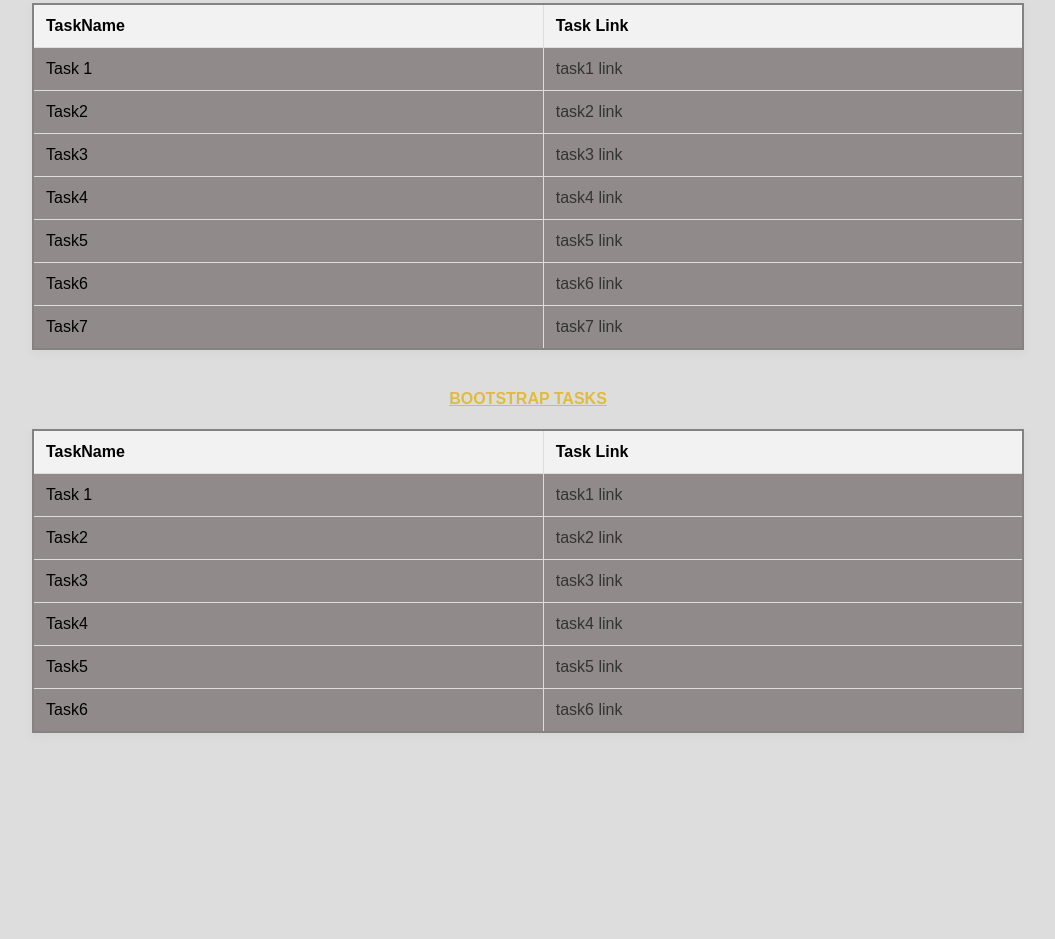
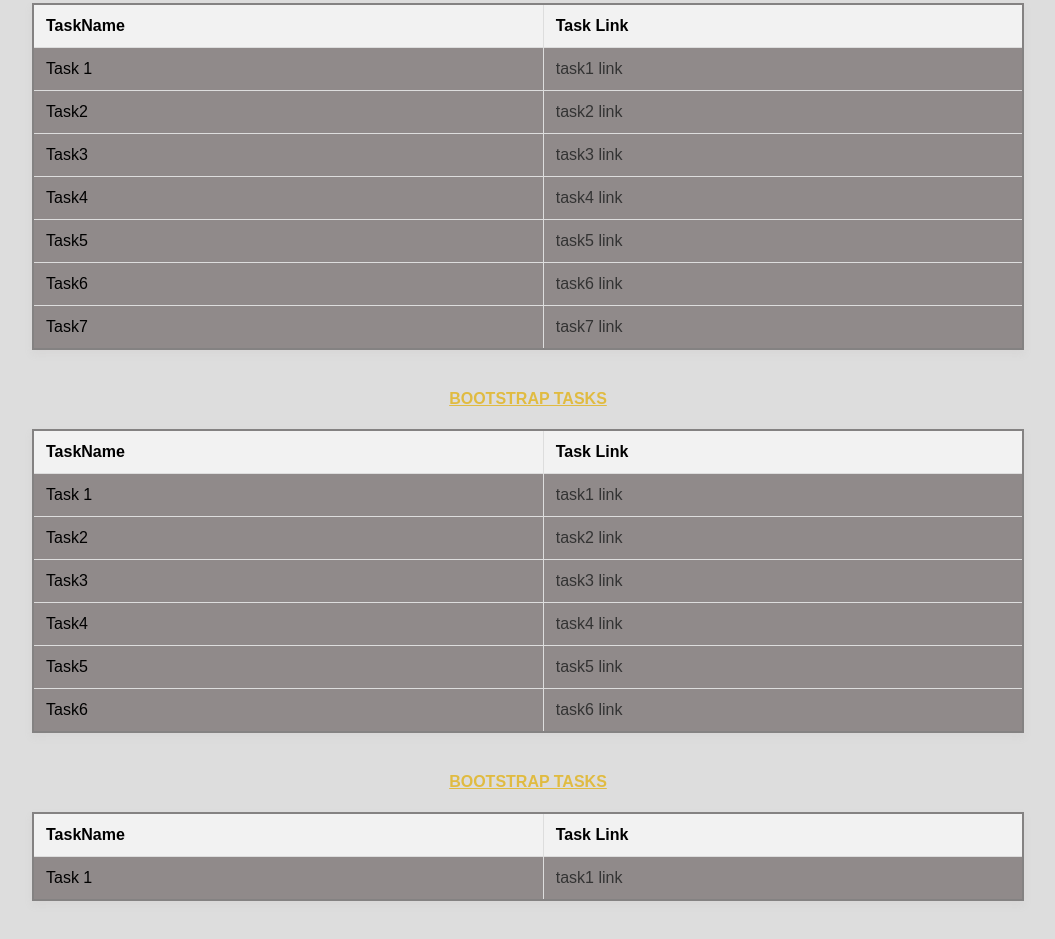
Before and after one commit to TasneemFarhana949/MERN, a plain HTML site: page index.html in a window 1280 px wide. Shown: the part 736-1675 px from the top of the page, without its empty margins (112-1167 px from the left). Before the commit the page ends 1509 px from the top, so only its background shows below. Drawn offline with Linux system fonts and the light colour scheme.

Commit message:
index.html

```diff
--- a/index.html
+++ b/index.html
@@ -188,5 +188,16 @@
         <td><a href="bootstrap tasks/bstask6.html">task6 link</a></td>
       </tr>
     </table>
+    <h4 style="text-align: center; text-decoration:underline; color:rgb(224, 187, 65);">BOOTSTRAP TASKS</h4>
+      <table>
+        <tr>
+          <th>TaskName</th>
+          <th>Task Link</th>
+        </tr>
+        <tr>
+          <td>Task 1</td>
+          <td><a href="java tasks/js task1.js">task1 link</a></td>
+        </tr>
+      </table>
   </body>
 </html>
```
